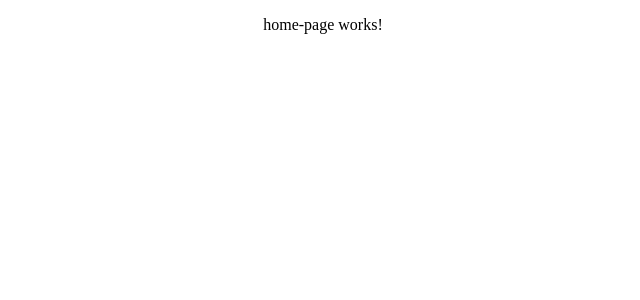
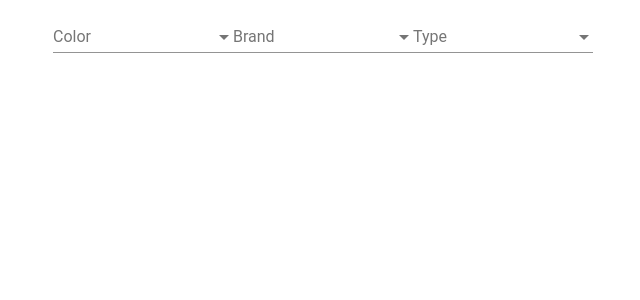
Before and after one commit to namgiang/traffic-meister-assignment, an Angular app: page / in a window 1280 px wide. Shown: the top 300 px of the page, without its empty margins (317-957 px from the left). Built offline with nearby package versions, Linux system fonts and the light colour scheme.

Commit message:
add material design, add the three dropbox, and fetch data from the module

```diff
--- a/package.json
+++ b/package.json
@@ -12,17 +12,20 @@
   },
   "private": true,
   "dependencies": {
-    "@angular/animations": "^4.2.4",
+    "@angular/animations": "^4.4.6",
+    "@angular/cdk": "^5.0.0-rc0",
     "@angular/common": "^4.2.4",
     "@angular/compiler": "^4.2.4",
     "@angular/core": "^4.2.4",
     "@angular/forms": "^4.2.4",
     "@angular/http": "^4.2.4",
+    "@angular/material": "^5.0.0-rc0",
     "@angular/platform-browser": "^4.2.4",
     "@angular/platform-browser-dynamic": "^4.2.4",
     "@angular/router": "^4.2.4",
     "core-js": "^2.4.1",
     "rxjs": "^5.4.2",
+    "web-animations-js": "^2.3.1",
     "zone.js": "^0.8.14"
   },
   "devDependencies": {
--- a/src/app/app.module.ts
+++ b/src/app/app.module.ts
@@ -1,5 +1,7 @@
 import { BrowserModule } from '@angular/platform-browser';
 import { NgModule } from '@angular/core';
+import { BrowserAnimationsModule } from '@angular/platform-browser/animations';
+import { MatSelectModule } from '@angular/material/select';
 
 import { AppComponent } from './app.component';
 import { HomePageComponent } from './home-page/home-page.component';
@@ -11,7 +13,9 @@ import { TrafficDataService } from './home-page/traffic-data.service';
     HomePageComponent
   ],
   imports: [
-    BrowserModule
+    BrowserModule,
+    BrowserAnimationsModule,
+    MatSelectModule
   ],
   providers: [TrafficDataService],
   bootstrap: [AppComponent]
--- a/src/app/home-page/home-page.component.html
+++ b/src/app/home-page/home-page.component.html
@@ -1,3 +1,23 @@
-<p>
-  home-page works!
-</p>
+<mat-form-field>
+  <mat-select placeholder="Color" [disabled]="colorSelectDisabled">
+    <mat-option *ngFor="let color of colors" [value]="color">
+      {{ color }}
+    </mat-option>
+  </mat-select>
+</mat-form-field>
+
+<mat-form-field >
+  <mat-select placeholder="Brand" [disabled]="brandSelectDisabled" >
+    <mat-option *ngFor="let brand of brands" [value]="brand">
+      {{ brand }}
+    </mat-option>
+  </mat-select>
+</mat-form-field>
+
+<mat-form-field>
+  <mat-select placeholder="Type" [disabled]="typeSelectDisabled">
+    <mat-option *ngFor="let type of types" [value]="type">
+      {{ type }}
+    </mat-option>
+  </mat-select>
+</mat-form-field>
--- a/src/app/home-page/home-page.component.ts
+++ b/src/app/home-page/home-page.component.ts
@@ -7,13 +7,48 @@ import { TrafficDataService } from './traffic-data.service';
   styleUrls: ['./home-page.component.scss']
 })
 export class HomePageComponent implements OnInit {
+  brands: string[];
+  types: string[];
+  colors: string[];
+  colorSelectDisabled: boolean = true;
+  brandSelectDisabled: boolean = true;
+  typeSelectDisabled: boolean = true;
 
   constructor(private tdService: TrafficDataService) { }
 
   ngOnInit() {
-    this.tdService.getBrands().subscribe((data) => {
-      console.log(data);
-    });
+    this.getColors();
+    this.getBrands();
+    this.getTypes();
+  }
+
+  getBrands() {
+    this.tdService.fetchBrands().subscribe(
+      (data: string[]) => {
+        this.brands = data;
+        this.brandSelectDisabled = false;
+      },
+      error => this.displayError(error)
+    );
+  }
+
+  getTypes() {
+    this.tdService.fetchTypes().subscribe(
+      (data: string[]) => {
+        this.types = data;
+        this.typeSelectDisabled = false;
+      },
+      error => this.displayError(error)
+    );
+  }
+
+  getColors() {
+    this.colors = this.tdService.fetchColors();
+    this.colorSelectDisabled = false;
+  }
+
+  displayError(error: string){
+    console.log(error);
   }
 
 }
--- a/src/app/home-page/traffic-data.service.ts
+++ b/src/app/home-page/traffic-data.service.ts
@@ -2,31 +2,42 @@ import { Injectable } from '@angular/core';
 import * as trafficMeister from '../../assets/traffic-meister';
 import { Observable } from 'rxjs/Observable';
 import 'rxjs/add/observable/bindNodeCallback';
-import 'rxjs/add/observable/of';
 import 'rxjs/add/operator/map';
 
 interface ITrafficData {
-    id: number,
-    type: string,
-    brand: string,
-    colors: string[],
-    img: string
+  id: number,
+  type: string,
+  brand: string,
+  colors: string[],
+  img: string
 }
 
 @Injectable()
 export class TrafficDataService {
 
-  constructor() {
-  }
+  constructor() {}
 
   getFetchDataObservable(): Observable<ITrafficData[]> {
     return Observable.bindNodeCallback(trafficMeister.fetchData)();
   }
 
-  getBrands() {
+  fetchBrands(): Observable<string[]> {
     return this.getFetchDataObservable().map((data) => {
+      if (typeof data === 'string') throw {data};
       return Array.prototype.map.call(data, item => item.brand);
     });
   }
 
+  fetchTypes(): Observable<string[]> {
+    return this.getFetchDataObservable().map((data) => {
+      if (typeof data === 'string') throw {data};
+      let types = new Set(Array.prototype.map.call(data, item => item.type));
+      return Array.from(types);
+    })
+  }
+
+  fetchColors(): string[] {
+    return ['black', 'blue', 'brown', 'green', 'grey', 'red', 'white', 'yellow'];
+  }
+
 }
--- a/src/assets/traffic-meister.js
+++ b/src/assets/traffic-meister.js
@@ -98,6 +98,7 @@ var trafficMeister;
     }
     setTimeout(function() {
       if (Math.floor(Math.random() * 20) === 2) {
+      // if (1 === 1) {
         cb('Fetch data error')
       } else {
         cb(null, data);
--- a/src/styles.scss
+++ b/src/styles.scss
@@ -1 +1 @@
-/* You can add global styles to this file, and also import other style files */
+@import "~@angular/material/prebuilt-themes/indigo-pink.css";
```
Also changed, not shown: src/polyfills.ts (+15 -15 lines), 1 other file (tests, documents, lock files or other folders).
